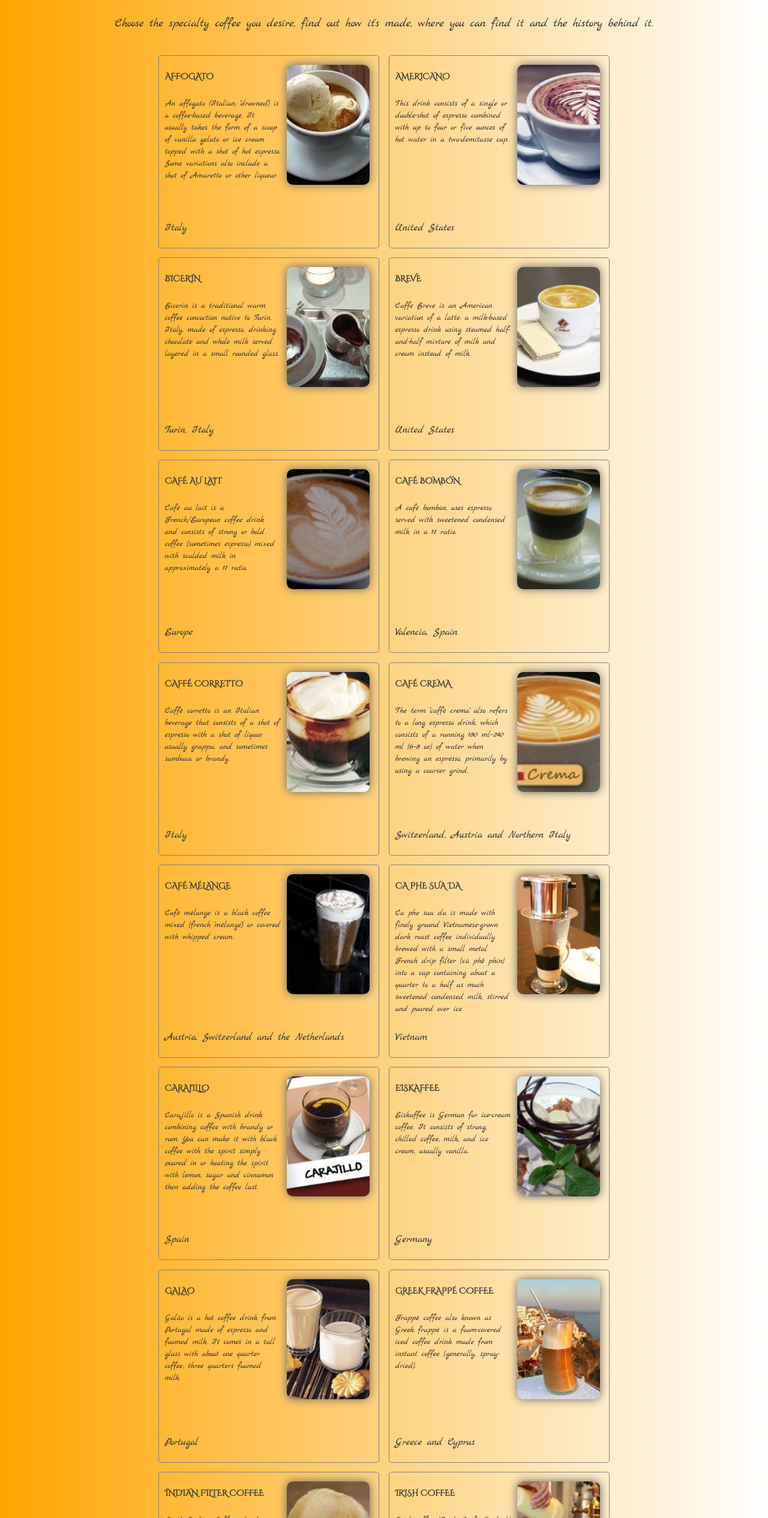
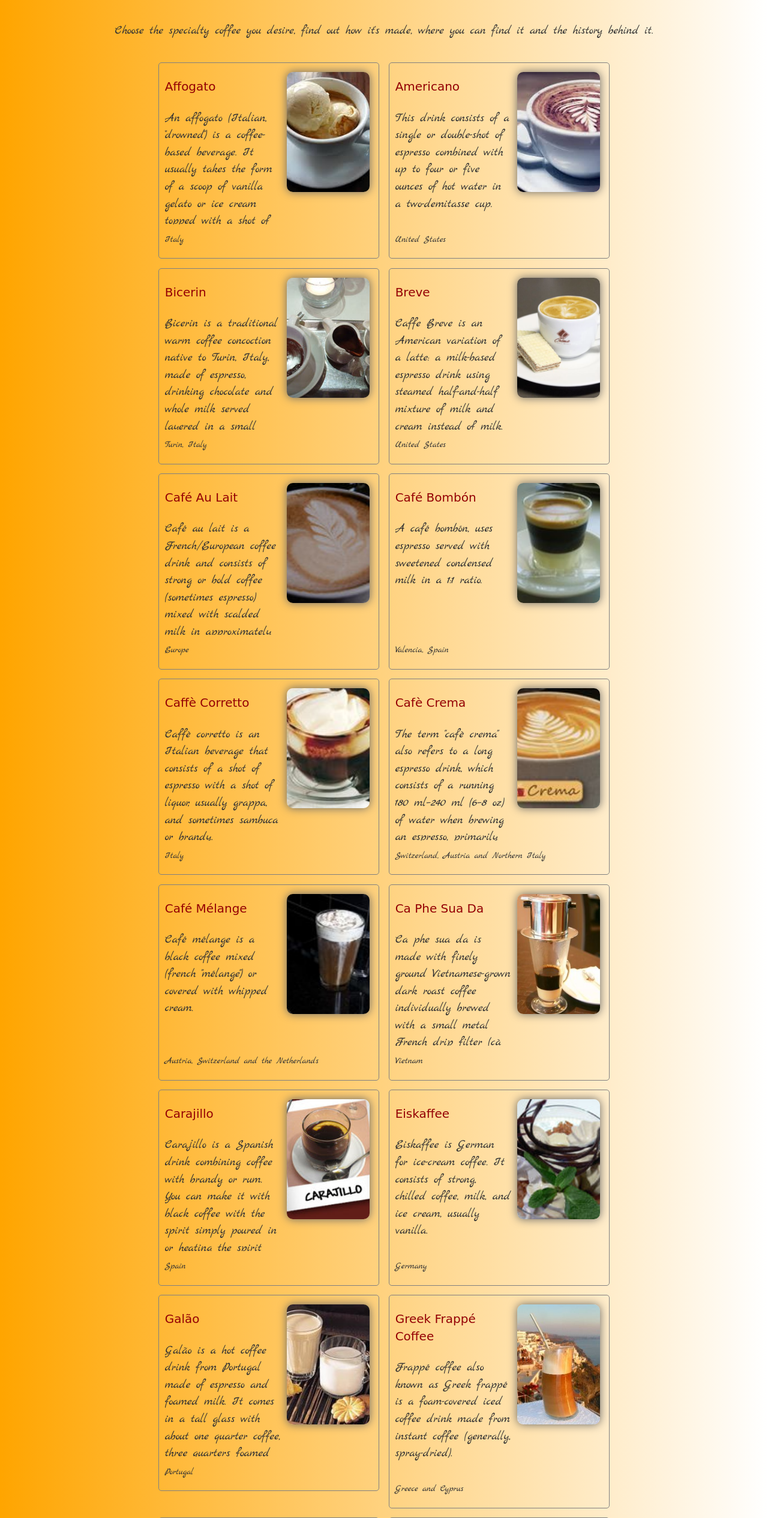
Before and after one commit to kimcheru18/coffee-please, a plain HTML site: page index.html in a window 1280 px wide. Shown: the part 110-2640 px from the top of the page at 60% size. Drawn offline with nearby package versions, Linux system fonts and the light colour scheme; a web font is replaced by a local one.

Commit message:
added media queries, updated youtube search, updated fonts

```diff
--- a/app.js
+++ b/app.js
@@ -4,7 +4,7 @@
 var coffeeArray = [
     //Coffee 1
     {
-        coffeeName: 'AFFOGATO',
+        coffeeName: 'Affogato',
         coffeeDescription: 'An affogato (Italian, "drowned") is a coffee-based beverage. It usually takes the form of a scoop of vanilla gelato or ice cream topped with a shot of hot espresso. Some variations also include a shot of Amaretto or other liqueur.',
         coffeeLocation: 'Italy',
         coffeeDetails: "",
@@ -14,7 +14,7 @@ var coffeeArray = [
 
     //Coffee 2
     {
-        coffeeName: 'AMERICANO',
+        coffeeName: 'Americano',
         coffeeDescription: 'This drink consists of a single or double-shot of espresso combined with up to four or five ounces of hot water in a two-demitasse cup.',
         coffeeLocation: 'United States',
         coffeeDetails: "",
@@ -24,7 +24,7 @@ var coffeeArray = [
 
     //Coffee 3
     {
-        coffeeName: 'BICERIN',
+        coffeeName: 'Bicerin',
         coffeeDescription: 'Bicerin is a traditional warm coffee concoction native to Turin, Italy, made of espresso, drinking chocolate and whole milk served layered in a small rounded glass.',
         coffeeLocation: 'Turin, Italy',
         coffeeDetails: "",
@@ -33,7 +33,7 @@ var coffeeArray = [
 
     //Coffee 4
     {
-        coffeeName: 'BREVE',
+        coffeeName: 'Breve',
         coffeeDescription: 'Caffe Breve is an American variation of a latte: a milk-based espresso drink using steamed half-and-half mixture of milk and cream instead of milk.',
         coffeeLocation: 'United States',
         coffeeDetails: "",
@@ -42,7 +42,7 @@ var coffeeArray = [
 
     //Coffee 5
     {
-        coffeeName: 'CAFÉ AU LAIT',
+        coffeeName: 'Café Au Lait',
         coffeeDescription: 'Café au lait is a French/European coffee drink and consists of strong or bold coffee (sometimes espresso) mixed with scalded milk in approximately a 1:1 ratio.',
         coffeeLocation: 'Europe',
         coffeeDetails: "",
@@ -51,7 +51,7 @@ var coffeeArray = [
 
     //Coffee 6
     {
-        coffeeName: 'CAFÉ BOMBÓN',
+        coffeeName: 'Café Bombón',
         coffeeDescription: 'A café bombón, uses espresso served with sweetened condensed milk in a 1:1 ratio.',
         coffeeLocation: 'Valencia, Spain',
         coffeeDetails: "",
@@ -60,7 +60,7 @@ var coffeeArray = [
 
     //Coffee 7
     {
-        coffeeName: 'CAFFÉ CORRETTO',
+        coffeeName: 'Caffè Corretto',
         coffeeDescription: 'Caffè corretto is an Italian beverage that consists of a shot of espresso with a shot of liquor, usually grappa, and sometimes sambuca or brandy.',
         coffeeLocation: 'Italy',
         coffeeDetails: "",
@@ -69,8 +69,8 @@ var coffeeArray = [
 
     //Coffee 9
     {
-        coffeeName: 'CAFÉ CREMA',
-        coffeeDescription: 'The term "caffè crema" also refers to a long espresso drink, which consists of a running 180 ml–240 ml (6–8 oz) of water when brewing an espresso, primarily by using a coarser grind.',
+        coffeeName: 'Cafè Crema',
+        coffeeDescription: 'The term "cafè crema" also refers to a long espresso drink, which consists of a running 180 ml–240 ml (6–8 oz) of water when brewing an espresso, primarily by using a coarser grind.',
         coffeeLocation: 'Switzerland, Austria and Northern Italy',
         coffeeDetails: "",
         coffeeImage: 'caffe_crema.jpg'
@@ -78,7 +78,7 @@ var coffeeArray = [
 
     //Coffee 10
     {
-        coffeeName: 'CAFÉ MÉLANGE',
+        coffeeName: 'Café Mélange',
         coffeeDescription: 'Café mélange is a black coffee mixed (french "mélange") or covered with whipped cream.',
         coffeeLocation: 'Austria, Switzerland and the Netherlands',
         coffeeDetails: "",
@@ -87,7 +87,7 @@ var coffeeArray = [
 
     //Coffee 11
     {
-        coffeeName: 'CA PHE SUA DA',
+        coffeeName: 'Ca Phe Sua Da',
         coffeeDescription: 'Ca phe sua da is made with finely ground Vietnamese-grown dark roast coffee individually brewed with a small metal French drip filter (cà phê phin) into a cup containing about a quarter to a half as much sweetened condensed milk, stirred and poured over ice.',
         coffeeLocation: 'Vietnam',
         coffeeDetails: "",
@@ -96,7 +96,7 @@ var coffeeArray = [
 
     //Coffee 12
     {
-        coffeeName: 'CARAJILLO',
+        coffeeName: 'Carajillo',
         coffeeDescription: 'Carajillo is a Spanish drink combining coffee with brandy or rum. You can make it with black coffee with the spirit simply poured in or heating the spirit with lemon, sugar and cinnamon then adding the coffee last.',
         coffeeLocation: 'Spain',
         coffeeDetails: "",
@@ -105,7 +105,7 @@ var coffeeArray = [
 
     //Coffee 13
     {
-        coffeeName: 'EISKAFFEE',
+        coffeeName: 'Eiskaffee',
         coffeeDescription: 'Eiskaffee is German for ice-cream coffee. It consists of strong, chilled coffee, milk, and ice cream, usually vanilla.',
         coffeeLocation: 'Germany',
         coffeeDetails: "",
@@ -114,7 +114,7 @@ var coffeeArray = [
 
     //Coffee 13
     {
-        coffeeName: 'GALAO',
+        coffeeName: 'Galão',
         coffeeDescription: 'Galão is a hot coffee drink from Portugal made of espresso and foamed milk. It comes in a tall glass with about one quarter coffee, three quarters foamed milk.',
         coffeeLocation: 'Portugal',
         coffeeDetails: "",
@@ -123,7 +123,7 @@ var coffeeArray = [
 
     //Coffee 14
     {
-        coffeeName: 'GREEK FRAPPÉ COFFEE',
+        coffeeName: 'Greek Frappé Coffee',
         coffeeDescription: 'Frappé coffee also known as Greek frappé is a foam-covered iced coffee drink made from instant coffee (generally, spray-dried).',
         coffeeLocation: 'Greece and Cyprus',
         coffeeDetails: "",
@@ -132,7 +132,7 @@ var coffeeArray = [
 
     //Coffee 15
     {
-        coffeeName: 'INDIAN FILTER COFFEE',
+        coffeeName: 'Indian Filter Coffee',
         coffeeDescription: 'South Indian Coffee, also known as Filter Coffee is a sweet milky coffee made from dark roasted coffee beans (70%-80%) and chicory (20%-30%).',
         coffeeLocation: 'Andhra Pradesh, Karnataka, Kerala and Tamil Nadu',
         coffeeDetails: "",
@@ -142,7 +142,7 @@ var coffeeArray = [
 
     //Coffee 16
     {
-        coffeeName: 'IRISH COFFEE',
+        coffeeName: 'Irish Coffee',
         coffeeDescription: 'Irish coffee (Irish: Caife Gaelach) is a cocktail consisting of hot coffee, Irish whiskey, and sugar, stirred, and topped with thick cream.',
         coffeeLocation: 'Ireland',
         coffeeDetails: "",
@@ -151,7 +151,7 @@ var coffeeArray = [
 
     //Coffee 17
     {
-        coffeeName: 'KOPI TUBRUK',
+        coffeeName: 'Kopi Tubruk',
         coffeeDescription: 'Kopi Tubruk is an Indonesian-style coffee where coarse coffee grounds are boiled along with solid sugar, resulting in a thick drink similar to Turkish coffee. ',
         coffeeLocation: 'Bali and Java',
         coffeeDetails: "",
@@ -160,7 +160,7 @@ var coffeeArray = [
 
     //Coffee 18
     {
-        coffeeName: 'TURKISH COFFEE',
+        coffeeName: 'Turkish Coffee',
         coffeeDescription: 'Turkish Coffee prepared by boiling very finely powdered roast coffee beans two or three times in a pot (cezve), possibly with sugar, and serving it into a cup, where the dregs settle. It has a foam on top, similar to the crema on espresso.',
         coffeeLocation: 'Middle East, North Africa, Caucasus, and the Balkans',
         coffeeDetails: "",
@@ -169,7 +169,7 @@ var coffeeArray = [
 
     //Coffee 19
     {
-        coffeeName: 'VIENNA COFFEE',
+        coffeeName: 'Vienna Coffee',
         coffeeDescription: 'Vienna Coffee is made by preparing two shots of strong black espresso and infusing the coffee with whipped cream until the cup is full. Then the cream is twirled and topped off with chocolate sprinklings. It is drunk through the creamy top.',
         coffeeLocation: 'Vienna',
         coffeeDetails: "",
@@ -178,7 +178,7 @@ var coffeeArray = [
 
     //Coffee 20
     {
-        coffeeName: 'YUANYANG',
+        coffeeName: 'Yuanyang',
         coffeeDescription: 'Yuanyang or "coffee with tea" is a popular beverage in Hong Kong, made of a mixture of coffee and Hong Kong-style milk tea.',
         coffeeLocation: 'Hong Kong and Macau',
         coffeeDetails: "",
@@ -223,7 +223,7 @@ function updateSlideContent(coffeeDetails) {
     //    $("#slide .wiki-wrapper").html(wikiOutput);
 
     //    display youtube data
-    getYoutubeResults(oneDetail[0]);
+    getYoutubeResults(`${oneDetail[0]} coffee`);
 
 }
 
@@ -251,6 +251,7 @@ function getYoutubeResults(makeCoffee) {
 function displayYoutubeResults(videosArray) {
     var buildTheHtmlOutput = "";
 
+    buildTheHtmlOutput += "<h3 class='bold-word'>How to make it...</h3>";
     $.each(videosArray, function (videosArrayKey, videosArrayValue) {
         buildTheHtmlOutput += "<div class='youtube-item'>";
         buildTheHtmlOutput += "<p>" + videosArrayValue.snippet.title + "</p>";
@@ -262,6 +263,10 @@ function displayYoutubeResults(videosArray) {
     $("#slide .youtube-wrapper").html(buildTheHtmlOutput);
 }
 
+//to make wikipedia API call
+//function getWikipediaResults(coffeeHistory) {
+//    $
+//}
 
 //STEP 2 using the objects and functions (triggers)
 
--- a/index.html
+++ b/index.html
@@ -4,11 +4,9 @@
 <head>
     <meta charset="UTF-8">
     <title>Document</title>
-    <link href="https://fonts.googleapis.com/css?family=Cinzel+Decorative" rel="stylesheet">
-    <link href="https://fonts.googleapis.com/css?family=Marck+Script" rel="stylesheet">
+    <link href="https://fonts.googleapis.com/css?family=Marck+Script|Miltonian+Tattoo|Oswald" rel="stylesheet">
     <!--    bootstrap for the overlay-->
     <link rel="stylesheet" href="https://maxcdn.bootstrapcdn.com/bootstrap/3.3.7/css/bootstrap.min.css">
-    <link href="https://fonts.googleapis.com/css?family=Miltonian+Tattoo" rel="stylesheet">
     <link rel="stylesheet" href="main.css">
 </head>
 
@@ -41,7 +39,7 @@
                 <div class="google-map-wrapper"></div>
 
                 <li class="youtube-wrapper">
-                   <h3 class="make-it"></h3>
+                    <h3 class="make-it"></h3>
                     <p class="youtube-tutorial"></p>
                     <div class="youtube-content"></div>
                 </li>
@@ -49,7 +47,7 @@
                 <p class="wiki-history"></p>
                 <div class="wiki-wrapper"></div>
 
-                <button class="slide_close btn btn-default">Try another <span class="word-standout">DELICIOUS </span>flavor!</button>
+                <button class="slide_close btn btn-default">Try another <span class="bold-word">DELICIOUS </span>flavor!</button>
             </div>
         </section>
 
--- a/main.css
+++ b/main.css
@@ -68,8 +68,10 @@ Header styles (Main Module)
 */
 
         #coffee-header {
-            font-family: 'Cinzel Decorative', cursive;
-            font-size: 1.5rem;
+            /*            font-family: 'Cinzel Decorative', cursive;*/
+            font-family: 'Miltonian Tattoo', cursive;
+            color: rgb(148, 0, 4);
+            font-size: 2.5rem;
             text-align: center;
             padding: 30px 0;
         }
@@ -78,7 +80,7 @@ Header styles (Main Module)
             height: 29px;
             margin-left: 1rem;
             margin-right: .5rem;
-            vertical-align: middle;
+            vertical-align: bottom;
         }
         /* -------------------------------------
 Content styles (Main Module)
@@ -92,6 +94,7 @@ Content styles (Main Module)
         }
 
         #coffee-selection-wrapper {
+            cursor: pointer;
             width: 60%;
             margin-top: 30px;
             margin-left: auto;
@@ -108,6 +111,20 @@ Content styles (Main Module)
             border-radius: 5px;
         }
 
+        #coffee-selection-wrapper li:hover {
+            box-shadow: 5px 5px 5px grey;
+        }
+
+        .coffee-name {
+            font-family: 'Miltonian Tattoo', cursive;
+            color: rgb(148, 0, 4);
+            font-size: 2rem;
+            /*
+    font-family: 'Cinzel Decorative', cursive;
+    font-weight: bold;
+*/
+        }
+
         .coffee-name,
         .coffee-description,
         .coffee-location,
@@ -122,17 +139,8 @@ Content styles (Main Module)
             font-family: 'Marck Script', cursive;
         }
 
-        .coffee-description {
-            font-size: 1.4rem;
-        }
-
         .coffee-location {
-            font-size: 1.75rem;
-        }
-
-        .coffee-name {
-            font-family: 'Cinzel Decorative', cursive;
-            font-weight: bold;
+            font-size: 1.5rem;
         }
 
         .coffee-image {
@@ -151,6 +159,7 @@ Content styles (Main Module)
         .coffee-description {
             height: 200px;
             overflow-y: auto;
+            font-size: 2rem;
         }
         /*more styles for coffee-type, description, details, image??*/
         /*jquery pop-up styles*/
@@ -160,10 +169,14 @@ Content styles (Main Module)
             display: none;
             margin: 1em;
             max-width: 800px;
+            text-align: center;
         }
 
         #slide h4 {
+            font-family: 'Miltonian Tattoo', cursive;
+            color: rgb(148, 0, 4);
             text-align: center;
+            font-size: 3rem;
         }
 
         #slide_background {
@@ -185,6 +198,7 @@ Content styles (Main Module)
         }
 
         .google-map-wrapper {
+            font-family: 'Oswald', sans-serif;
             text-align: center;
         }
 
@@ -196,10 +210,12 @@ Content styles (Main Module)
         }
 
         #slide p {
+            font-family: 'Oswald', sans-serif;
             text-align: center;
             margin-top: 2rem;
             border-bottom: 1px solid black;
             margin-right: 2rem;
+            margin-left: 2rem;
         }
 
         #slide .youtube-wrapper {
@@ -219,6 +235,10 @@ Content styles (Main Module)
             border-radius: 10px;
         }
 
+        #slide img:hover {
+            box-shadow: 5px 5px 5px grey;
+        }
+
         #slide .btn {
             display: block;
             margin: 0 auto;
@@ -226,8 +246,7 @@ Content styles (Main Module)
             clear: left;
         }
 
-        #slide-wrapper .make-it,
-        #slide .word-standout {
+        #slide .bold-word {
             font-family: 'Miltonian Tattoo', cursive;
             color: rgb(148, 0, 4);
         }
@@ -244,7 +263,7 @@ Footer styles (Main Module)
         }
 
         footer p {
-            font-size: 1.5rem;
+            font-size: 3rem;
         }
 
         footer a {
@@ -259,3 +278,27 @@ Responsive styles
 
 place all the mobile tables styles bellow this line
 */
+
+        @media only screen and (max-width: 1000px) {
+            #coffee-selection-wrapper li {
+                display: block;
+                width: 100%;
+            }
+            #coffee-header {
+                font-size: 1.75rem;
+            }
+            .well {
+                max-width: 500px;
+            }
+            #slide .google-map {
+                /*                ?????*/
+            }
+        }
+
+        @media only screen and (min-width: 640px) {
+            .youtube-item {
+                display: block;
+                width: 100%;
+            }
+            #slide img {}
+        }
```
